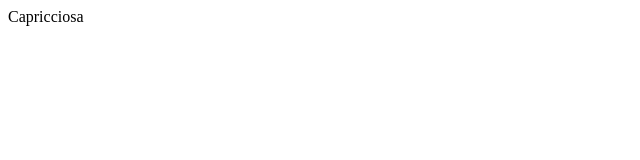
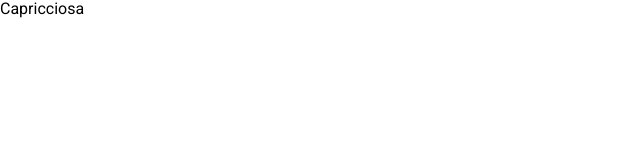
Before and after one commit to stefxmas/simple-js-app, a plain HTML site: page index.html in a window 1280 px wide. Shown: the whole page, without its empty margins (0-640 px from the left). Drawn offline with nearby package versions, Linux system fonts and the light colour scheme.

Commit message:
font
font

```diff
--- a/css/styles.css
+++ b/css/styles.css
@@ -0,0 +1,5 @@
+body {
+    font-family: 'Roboto', sans-serif;
+    font-weight: 400;
+    font-size: 16px;
+}
--- a/index.html
+++ b/index.html
@@ -3,6 +3,9 @@
   <head>
     <meta charset="utf-8">
     <meta name="viewport" content="width=device-width, initial-scale=1">
+    <link rel="stylesheet" type="text/css" href="https://cdnjs.cloudflare.com/ajax/libs/normalize/8.0.0/normalize.min.css"/>
+    <link href="https://fonts.googleapis.com/css2?family=Roboto:wght@400;700&display=swap" rel="stylesheet"/>
+    <link rel="stylesheet" href="css/styles.css" />
     <title>Simple JS App</title>
   </head>
   <body>
```
